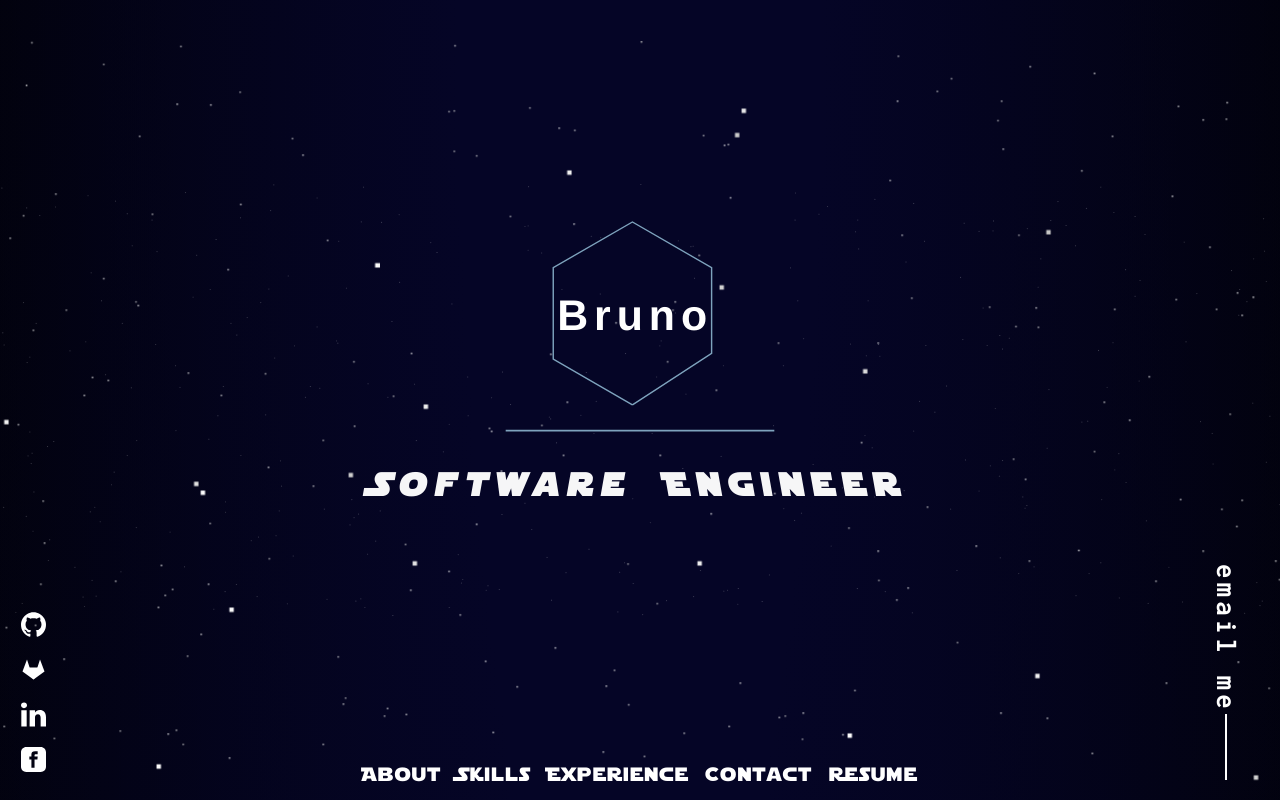
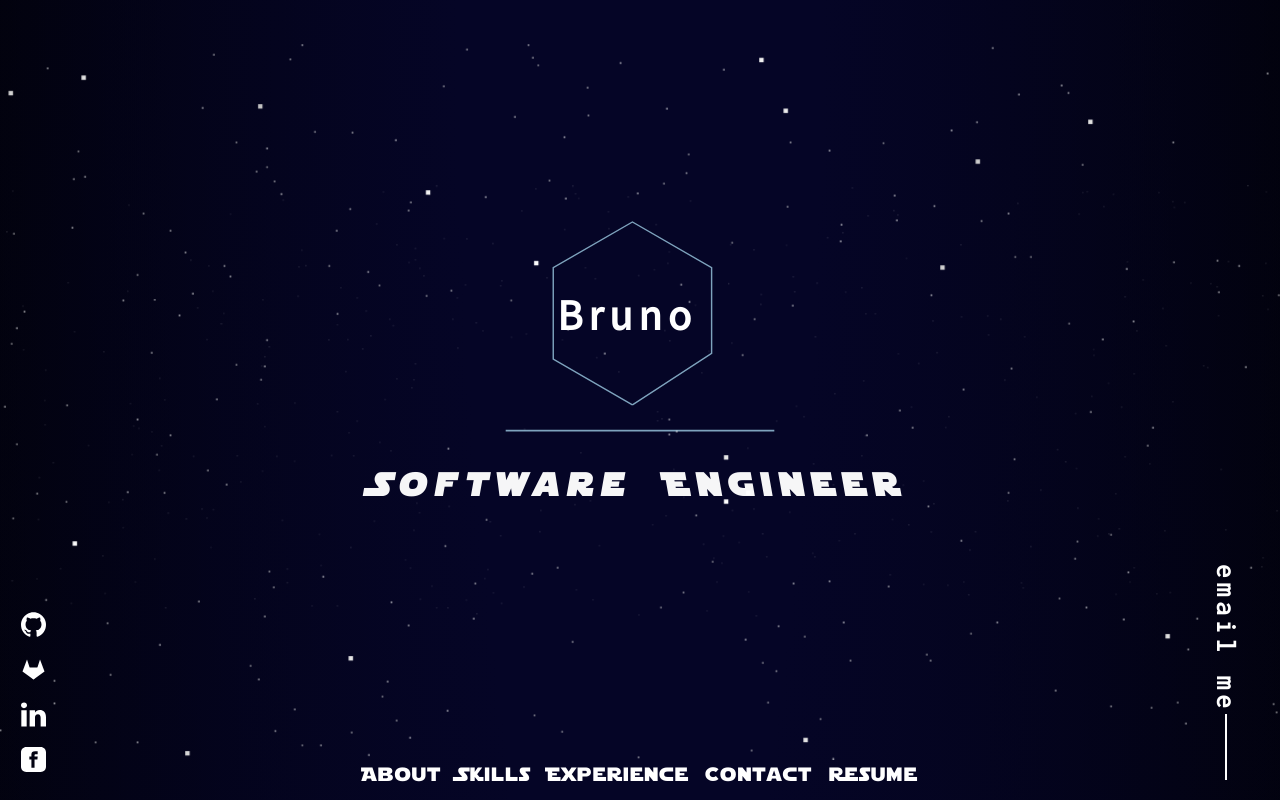
Before and after one commit to btaps/portfolio-v1, a React app: page / in a window 1280 px wide. Shown: the top 800 px of the page. Built offline with nearby package versions, Linux system fonts and the light colour scheme.

Commit message:
Downloaded fonts and put in folder

```diff
--- a/public/index.html
+++ b/public/index.html
@@ -9,6 +9,7 @@
       name="description"
       content="Web site created using create-react-app"
     />
+    <meta http-equiv="Content-Security-Policy" content="default-src *; style-src 'self' 'unsafe-inline'; script-src 'self' 'unsafe-inline' 'unsafe-eval' http://www.google.com" />
     <link rel="apple-touch-icon" href="%PUBLIC_URL%/logo192.png" />
     <!--
       manifest.json provides metadata used when your web app is installed on a
--- a/src/setup/utilities/variables.scss
+++ b/src/setup/utilities/variables.scss
@@ -1,6 +1,31 @@
-@import url('https://fonts.googleapis.com/css2?family=Open+Sans:wght@300&display=swap');
-@import url('https://fonts.googleapis.com/css2?family=Lora&family=Open+Sans:wght@300&display=swap');
-@import url('https://fonts.googleapis.com/css2?family=Inconsolata&display=swap');
+@font-face{
+  font-family: 'Star Wars';
+  src: url("../../components/ui/fonts/Starjedi.ttf");
+  font-weight: normal;
+}
+
+@font-face{
+  font-family: 'Inconsolata';
+  src: url("../../components/ui/fonts/Inconsolata-Regular.ttf");
+  font-weight: normal;
+}
+
+@font-face{
+  font-family: 'Open Sans';
+  src: url("../../components/ui/fonts/OpenSans-Regular.ttf");
+  font-weight: normal;
+}
+
+@font-face{
+  font-family: 'Source Sans Pro';
+  src: url("../../components/ui/fonts/SourceSansPro-Regular.ttf");
+  font-weight: normal;
+}
+
+$OpenSans: 'Open Sans', Arial, sans-serif;
+$StarWars: 'Star Wars', Arial, sans-serif;
+$SansPro: 'Source Sans Pro', Arial, sans-serif;
+$Inconsolata: 'Inconsolata', Arial, sans-serif;
 
 $font-color-big: #c3d9e8;
 $font-color-small: #7ea3bd;
```
Also changed, not shown: src/components/ui/fonts/Inconsolata-Regular.ttf (added), src/components/ui/fonts/OpenSans-Regular.ttf (added), src/components/ui/fonts/SourceSansPro-Regular.ttf (added), src/setup/App.css.
